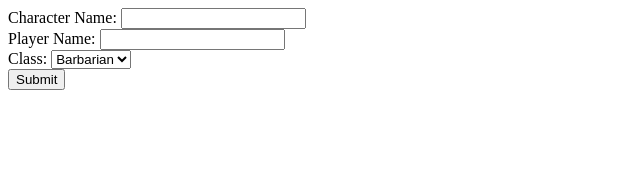
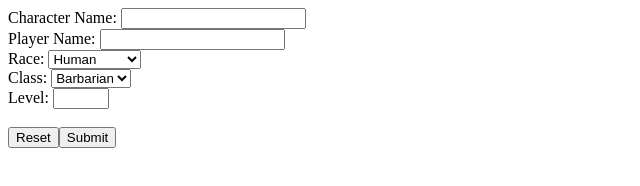
Before and after one commit to TonyRamirezDev/DND-Character-Sheet, a website: page src/basic.html in a window 1280 px wide. Shown: the whole page, without its empty margins (0-640 px from the left). Drawn offline with Linux system fonts and the light colour scheme.

Commit message:
Adding HTML Elements

```diff
--- a/src/basic.html
+++ b/src/basic.html
@@ -1,12 +1,27 @@
 <!DOCTYPE html>
 <html>
 <body>
+<!-- TO-DO: Change form to send data to server once that is set up -->
 <!-- form action="/server location" method="GET" -->
 <form>
-Character Name:
-<input type="text" name="charactername"><br>
+<id="charName"> Character Name:
+<input type="text" name="charactername"></id><br>
+
 Player Name:
 <input type="text" name="playername"><br>
+
+Race:
+<select>
+<option value="Human">Human</option>
+<option value="Half-Elf">Half-Elf</option>
+<option value="Elf">Elf</option>
+<option value="Halfling">Halfling</option>
+<option value="Dwarf">Dwarf</option>
+<option value="Dragonborn">Dragonborn</option>
+<option value="Half-Orc">Half-Orc</option>
+<option value="Tiefling">Tiefling</option>
+</select><br>
+
 Class:
 <select>
 <option value="Barbarian">Barbarian</option>
@@ -22,8 +37,11 @@ Class:
 <option value="Warlock">Warlock</option>
 <option value="Wizard">Wizard</option>
 </select>
+<br>
+Level:
+<input type="number" min="1" max="20"><br>
 
-<br><input type="submit" value="Submit">
+<br><input type="reset" value="Reset"><input type="submit" value="Submit">
 </form>
 
 </body>
```
